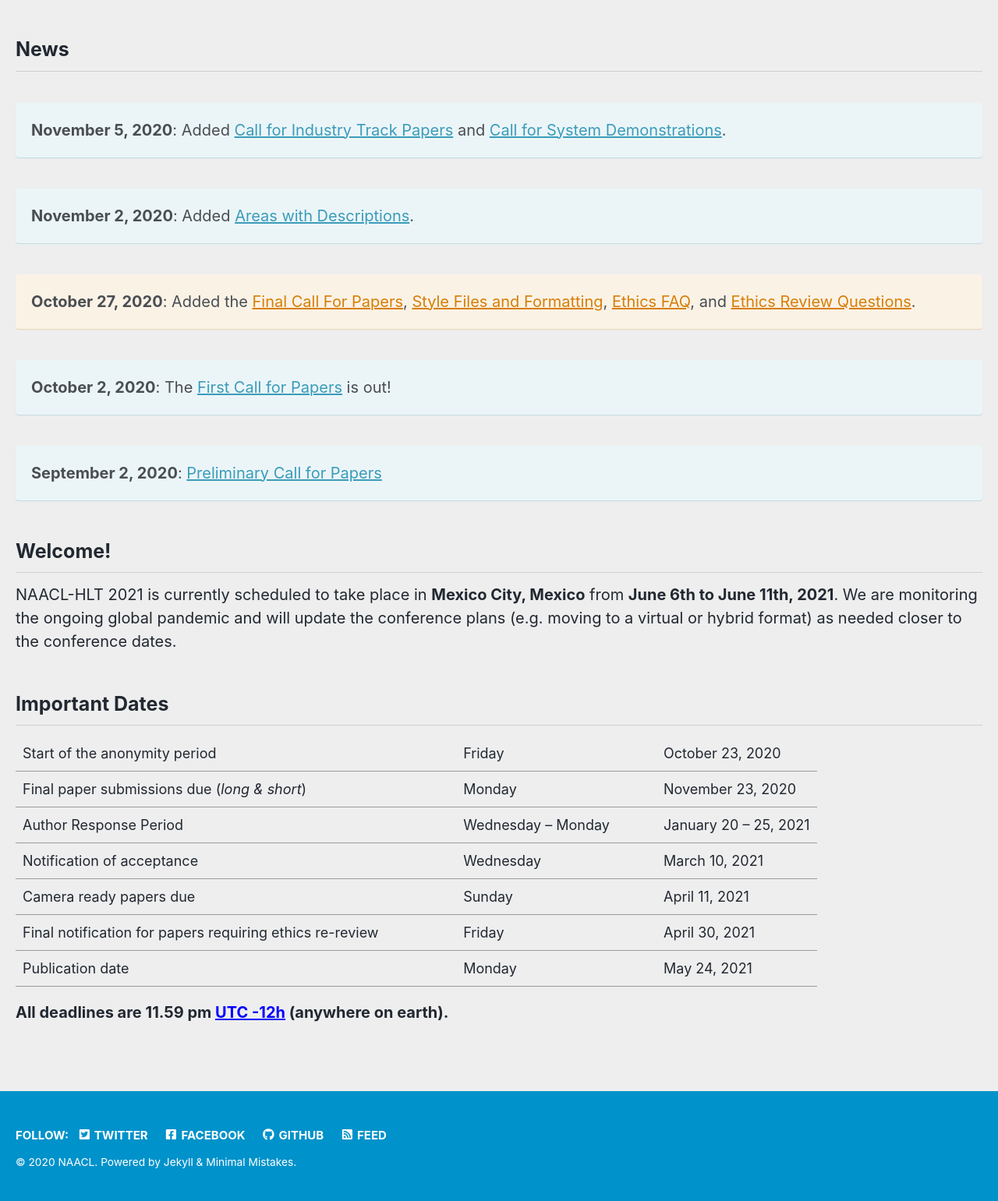
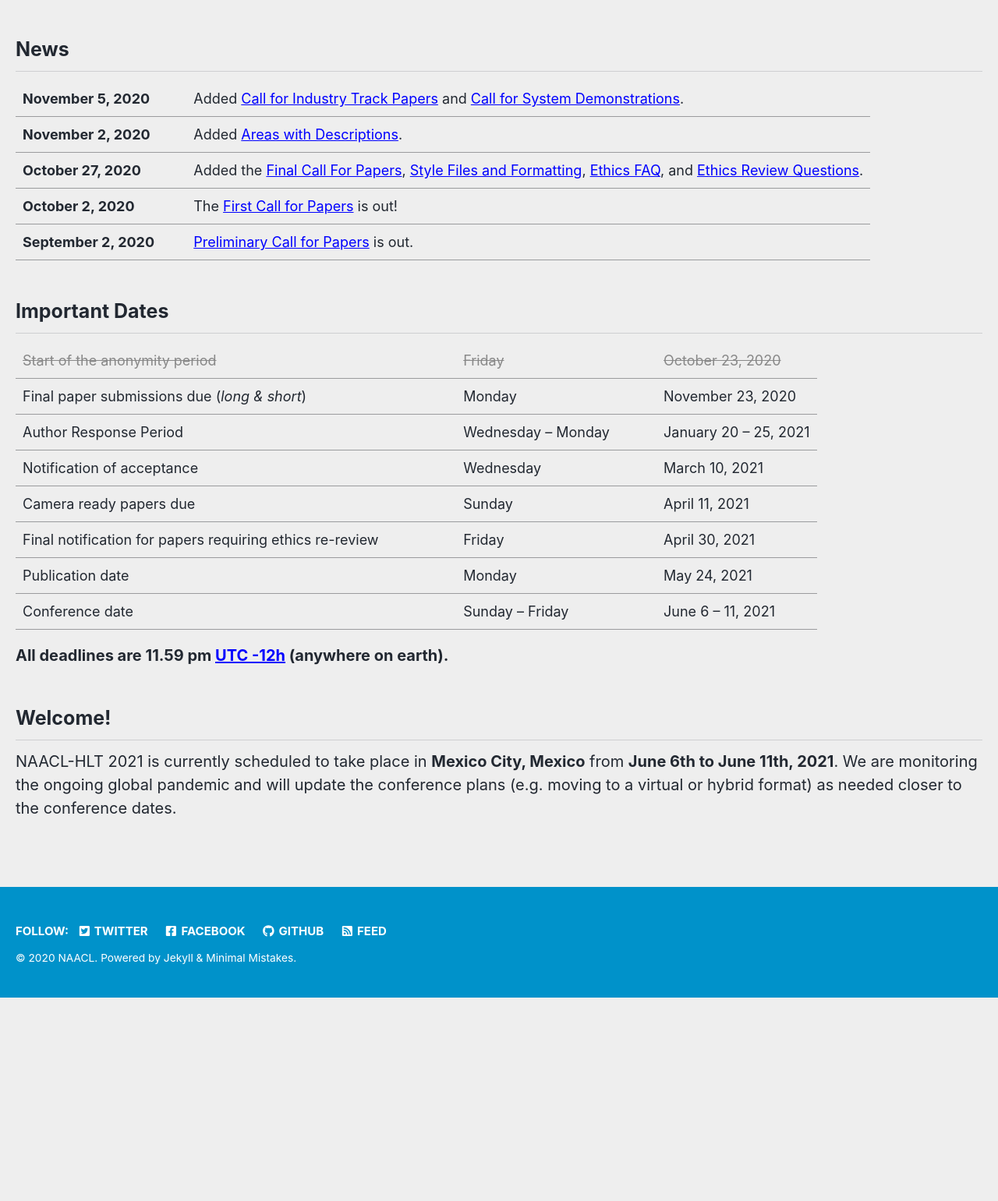
Before and after one commit to naacl-org/naacl-2021-website, a Jekyll site: the page built from _pages/home.md, in a window 1280 px wide. Shown: the part 438-1979 px from the top of the page at 78% size. Built offline with Jekyll 4.4.1, drawn with Linux system fonts in a browser that asks for light colours; cached includes are drawn as plain includes; nearby versions of some CDN libraries; after the commit the page ends 1718 px from its top, so only the background shows below that.

Commit message:
Made the main page more tidy

```diff
--- a/_pages/home.md
+++ b/_pages/home.md
@@ -10,65 +10,39 @@ excerpt: "Mexico City, Mexico<br>June 6&ndash;11, 2021"
 
 ## News
 
-**November 5, 2020**: Added [Call for Industry Track Papers](/calls/industry/) and [Call for System Demonstrations](/calls/demos/).
-{: .notice--info}
+<style>
+.news-table { font-size: .9em; }
+.news-table tr td:nth-child(1) { font-weight: bold; width: 20%; }
+</style>
 
-**November 2, 2020**: Added [Areas with Descriptions](/calls/papers/#areas-with-descriptions).
-{: .notice--info}
+| November 5, 2020 | Added [Call for Industry Track Papers](/calls/industry/) and [Call for System Demonstrations](/calls/demos/). |
+| November 2, 2020 | Added [Areas with Descriptions](/calls/papers/#areas-with-descriptions). |
+| October 27, 2020 | Added the [Final Call For Papers](/calls/papers/), [Style Files and Formatting](/calls/style-and-formatting/), [Ethics FAQ](/ethics/faq/), and [Ethics Review Questions](/ethics/review-questions). |
+| October 2, 2020 | The [First Call for Papers](/calls/papers/first) is out! |
+| September 2, 2020 | [Preliminary Call for Papers](/calls/papers/prelim) is out. |
+{: .news-table}
 
-**October 27, 2020**: Added the [Final Call For Papers](/calls/papers/), [Style Files and Formatting](/calls/style-and-formatting/), [Ethics FAQ](/ethics/faq/), and [Ethics Review Questions](/ethics/review-questions).
-{: .notice--warning}
+## Important Dates
 
-**October 2, 2020**: The [First Call for Papers](/calls/papers/first) is out!
-{: .notice--info}
+<style>
+.dates-table { font-size: .9em; }
+.dates-table tr td:nth-child(1) { width: 55%; }
+.dates-table tr td:nth-child(2) { width: 25%; }
+.dates-table del { color: #888; }
+</style>
 
-**September 2, 2020**: [Preliminary Call for Papers](/calls/papers/prelim)
-{: .notice--info}
+| ~~Start of the anonymity period~~ | ~~Friday~~ | ~~October 23, 2020~~ |
+| Final paper submissions due (*long & short*) | Monday | November 23, 2020 |
+| Author Response Period | Wednesday – Monday | January 20 – 25, 2021 |
+| Notification of acceptance | Wednesday | March 10, 2021 |
+| Camera ready papers due | Sunday | April 11, 2021 |
+| Final notification for papers requiring ethics re-review | Friday | April 30, 2021 |
+| Publication date | Monday | May 24, 2021 |
+| Conference date | Sunday – Friday | June 6 – 11, 2021 |
+{: .dates-table}
+
+<b>All deadlines are 11.59 pm <a target="_blank" href="https://www.timeanddate.com/time/zone/timezone/utc-12">UTC -12h</a> (anywhere on earth).</b>
 
 ## Welcome!
 
 NAACL-HLT 2021 is currently scheduled to take place in **Mexico City, Mexico** from **June 6th to June 11th, 2021**. We are monitoring the ongoing global pandemic and will update the conference plans (e.g. moving to a virtual or hybrid format) as needed closer to the conference dates.
-
-## Important Dates
-
-<table style="font-size: .9em;">
-<tbody>
-  <tr>
-    <td style="width: 55%;">Start of the anonymity period</td>
-    <td style="width: 25%;">Friday</td>
-    <td style="width: 25%;">October 23, 2020</td>
-  </tr>
-  <tr>
-    <td>Final paper submissions due (<i>long &amp; short</i>)</td>
-    <td>Monday</td>
-    <td>November 23, 2020</td>
-  </tr>
-  <tr>
-    <td>Author Response Period</td>
-    <td>Wednesday &ndash; Monday</td>
-    <td>January 20 &ndash; 25, 2021</td>
-  </tr>
-  <tr>
-    <td>Notification of acceptance</td>
-    <td>Wednesday</td>
-    <td>March 10, 2021</td>
-  </tr>
-  <tr>
-    <td>Camera ready papers due</td>
-    <td>Sunday</td>
-    <td>April 11, 2021</td>
-  </tr>
-  <tr>
-    <td>Final notification for papers requiring ethics re-review</td>
-    <td>Friday</td>
-    <td>April 30, 2021</td>
-  </tr>
-  <tr>
-    <td>Publication date</td>
-    <td>Monday</td>
-    <td>May 24, 2021</td>
-  </tr>
-</tbody>
-</table>
-
-<b>All deadlines are 11.59 pm <a target="_blank" href="https://www.timeanddate.com/time/zone/timezone/utc-12">UTC -12h</a> (anywhere on earth).</b>
```
